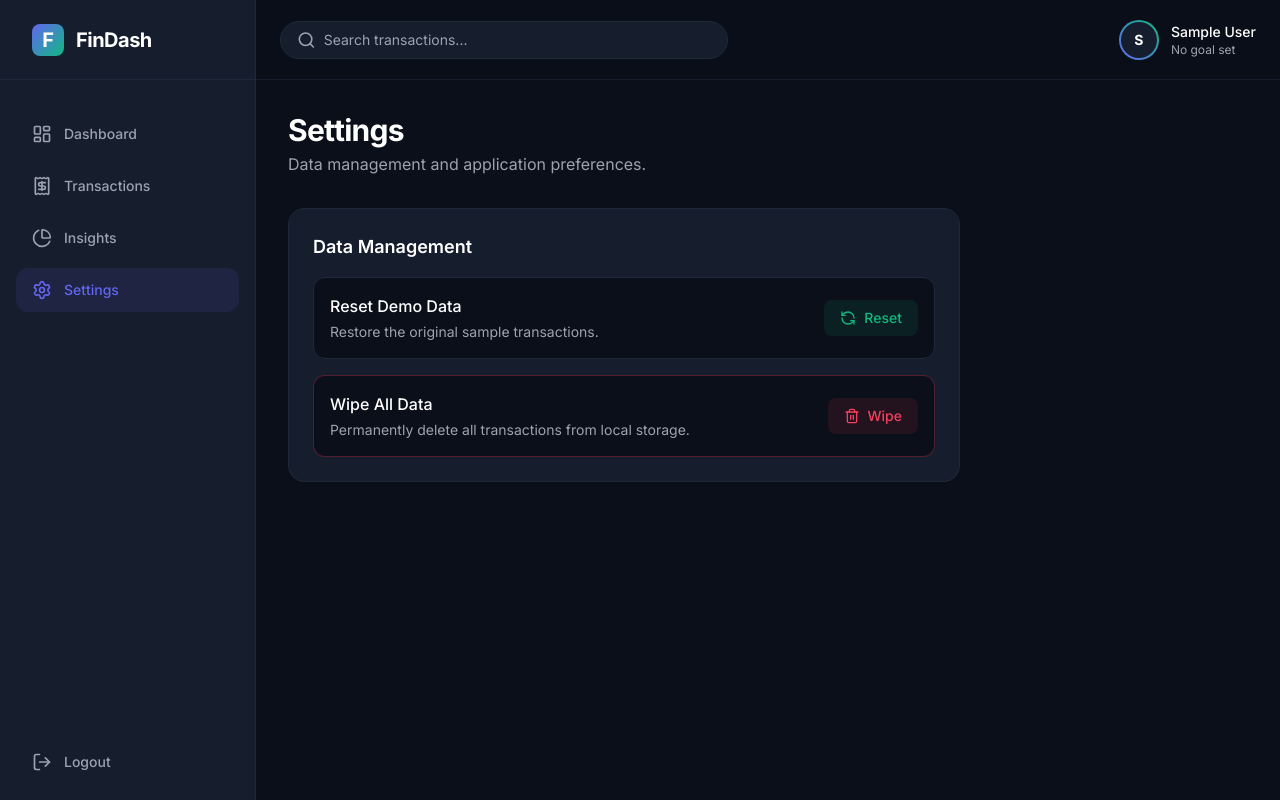
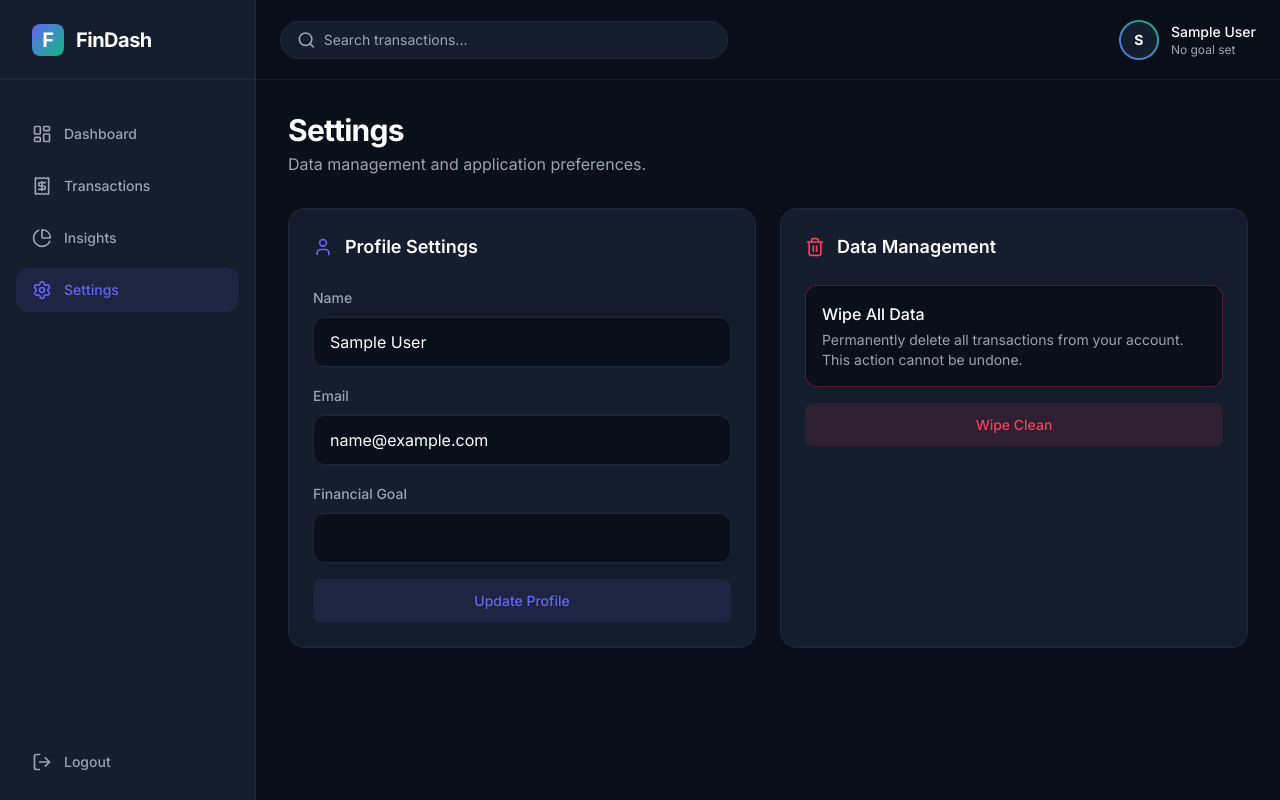
Before and after one commit to Subhadeep2609/Finance-Dashboard, a React (Vite) app: page /settings in a window 1280 px wide. Built offline with nearby package versions, Linux system fonts and the light colour scheme; sample sign-in values are in the browser's storage.

Commit message:
feat: Enhance search functionality and upgrade Settings Page to handle Auth config

```diff
--- a/src/components/layout/Header.tsx
+++ b/src/components/layout/Header.tsx
@@ -1,21 +1,36 @@
-import React from 'react';
+import React, { useState } from 'react';
 import { useAuth } from '../../context/AuthContext';
 import { Search, Menu } from 'lucide-react';
+import { useNavigate } from 'react-router-dom';
 
 export function Header({ onMenuClick }: { onMenuClick?: () => void }) {
   const { user } = useAuth();
+  const navigate = useNavigate();
+  const [searchQuery, setSearchQuery] = useState('');
+
+  const handleSearch = (e: React.FormEvent) => {
+    e.preventDefault();
+    if (searchQuery.trim()) {
+      navigate(`/transactions?search=${encodeURIComponent(searchQuery)}`);
+    }
+  };
 
   return (
     <header className="h-20 border-b border-card bg-background/50 backdrop-blur-md px-6 flex items-center justify-between sticky top-0 z-10">
       {/* Search */}
-      <div className="flex-1 max-w-md hidden md:flex items-center bg-card rounded-full px-4 py-2 border border-slate-800 focus-within:border-primary/50 transition-colors">
+      <form
+        onSubmit={handleSearch}
+        className="flex-1 max-w-md hidden md:flex items-center bg-card rounded-full px-4 py-2 border border-slate-800 focus-within:border-primary/50 transition-colors"
+      >
         <Search className="w-5 h-5 text-textMuted mr-2" />
         <input
           type="text"
+          value={searchQuery}
+          onChange={(e) => setSearchQuery(e.target.value)}
           placeholder="Search transactions..."
           className="bg-transparent border-none outline-none text-sm w-full text-textBase placeholder:text-textMuted"
         />
-      </div>
+      </form>
 
       <div className="flex-1 md:hidden flex items-center pr-4">
         <button
--- a/src/components/transactions/TransactionList.tsx
+++ b/src/components/transactions/TransactionList.tsx
@@ -1,6 +1,7 @@
 import React, { useState } from 'react';
 import { useFinance } from '../../context/FinanceContext';
 import { Plus, Search, Filter, Trash2, Download, Edit2 } from 'lucide-react';
+import { useSearchParams } from 'react-router-dom';
 import { TransactionForm } from './TransactionForm';
 import { Transaction, TransactionType } from '../../types';
 import { format, parseISO } from 'date-fns';
@@ -8,10 +9,30 @@ import { cn } from '../../lib/utils';
 
 export function TransactionList() {
   const { transactions, deleteTransaction } = useFinance();
-  const [searchTerm, setSearchTerm] = useState('');
+  const [searchParams, setSearchParams] = useSearchParams();
+  const initialSearch = searchParams.get('search') || '';
+
+  const [searchTerm, setSearchTerm] = useState(initialSearch);
   const [filterType, setFilterType] = useState<TransactionType | 'all'>('all');
   const [isFormOpen, setIsFormOpen] = useState(false);
   const [editingTransaction, setEditingTransaction] = useState<Transaction | null>(null);
+
+  // Sync searchTerm with URL if it changes, or if URL changes
+  React.useEffect(() => {
+    const q = searchParams.get('search') || '';
+    if (q !== searchTerm) {
+      setSearchTerm(q);
+    }
+  }, [searchParams]);
+
+  const handleSearchChange = (val: string) => {
+    setSearchTerm(val);
+    if (val) {
+      setSearchParams({ search: val });
+    } else {
+      setSearchParams({});
+    }
+  };
 
   const filteredTransactions = transactions.filter(t => {
     const matchesSearch = t.description.toLowerCase().includes(searchTerm.toLowerCase()) ||
@@ -59,7 +80,7 @@ export function TransactionList() {
               type="text"
               placeholder="Search..."
               value={searchTerm}
-              onChange={(e) => setSearchTerm(e.target.value)}
+              onChange={(e) => handleSearchChange(e.target.value)}
               className="bg-background border border-slate-800 text-sm rounded-lg pl-9 pr-4 py-2 text-white focus:outline-none focus:border-primary/50 transition-colors w-full sm:w-48"
             />
           </div>
--- a/src/pages/SettingsPage.tsx
+++ b/src/pages/SettingsPage.tsx
@@ -1,9 +1,16 @@
+import React, { useState } from 'react';
 import { useFinance } from '../context/FinanceContext';
-import { initialTransactions } from '../data/mockData';
-import { Trash2, RefreshCcw } from 'lucide-react';
+import { useAuth } from '../context/AuthContext';
+import { Trash2, User as UserIcon, Check } from 'lucide-react';
 
 export function SettingsPage() {
-  const { setTransactions } = useFinance(); // We need to expose this from context first
+  const { setTransactions } = useFinance();
+  const { user, login } = useAuth();
+
+  const [name, setName] = useState(user?.name || '');
+  const [email, setEmail] = useState(user?.email || '');
+  const [financialGoal, setFinancialGoal] = useState(user?.financialGoal || '');
+  const [saveMessage, setSaveMessage] = useState('');
 
   const handleWipeData = () => {
     if (confirm("Are you sure you want to delete all transactions? This cannot be undone.")) {
@@ -11,9 +18,12 @@ export function SettingsPage() {
     }
   };
 
-  const handleResetDemo = () => {
-    if (confirm("Reset application to initial demo data?")) {
-      setTransactions(initialTransactions);
+  const handleUpdateProfile = (e: React.FormEvent) => {
+    e.preventDefault();
+    if (name && email) {
+      login({ name, email, financialGoal });
+      setSaveMessage('Profile Settings Saved!');
+      setTimeout(() => setSaveMessage(''), 3000);
     }
   };
 
@@ -26,35 +36,75 @@ export function SettingsPage() {
         </div>
       </div>
 
-      <div className="bg-card border border-slate-800 rounded-2xl p-6 shadow-sm max-w-2xl">
-        <h3 className="text-lg font-semibold text-white mb-4">Data Management</h3>
-
-        <div className="space-y-4">
-          <div className="flex items-center justify-between p-4 bg-background border border-slate-800 rounded-xl">
-            <div>
-              <p className="font-medium text-white">Reset Demo Data</p>
-              <p className="text-sm text-textMuted mt-1">Restore the original sample transactions.</p>
-            </div>
-            <button
-              onClick={handleResetDemo}
-              className="bg-secondary/10 text-secondary hover:bg-secondary/20 px-4 py-2 rounded-lg text-sm font-medium transition-colors flex items-center gap-2"
-            >
-              <RefreshCcw className="w-4 h-4" />
-              Reset
-            </button>
+      <div className="grid grid-cols-1 lg:grid-cols-2 gap-6">
+        {/* Profile Settings */}
+        <div className="bg-card border border-slate-800 rounded-2xl p-6 shadow-sm">
+          <div className="flex items-center space-x-3 mb-6">
+            <UserIcon className="w-5 h-5 text-primary" />
+            <h3 className="text-lg font-semibold text-white">Profile Settings</h3>
           </div>
 
-          <div className="flex items-center justify-between p-4 bg-background border border-danger/30 rounded-xl">
-            <div>
-              <p className="font-medium text-white">Wipe All Data</p>
-              <p className="text-sm text-textMuted mt-1">Permanently delete all transactions from local storage.</p>
+          <form onSubmit={handleUpdateProfile} className="space-y-4">
+            <div className="space-y-2">
+              <label className="text-sm font-medium text-textMuted">Name</label>
+              <input
+                type="text"
+                value={name}
+                onChange={e => setName(e.target.value)}
+                className="w-full bg-background border border-slate-800 rounded-xl px-4 py-3 text-white focus:border-primary focus:outline-none transition-colors"
+                required
+              />
+            </div>
+            <div className="space-y-2">
+              <label className="text-sm font-medium text-textMuted">Email</label>
+              <input
+                type="email"
+                value={email}
+                onChange={e => setEmail(e.target.value)}
+                className="w-full bg-background border border-slate-800 rounded-xl px-4 py-3 text-white focus:border-primary focus:outline-none transition-colors"
+                required
+              />
+            </div>
+            <div className="space-y-2">
+              <label className="text-sm font-medium text-textMuted">Financial Goal</label>
+              <input
+                type="text"
+                value={financialGoal}
+                onChange={e => setFinancialGoal(e.target.value)}
+                className="w-full bg-background border border-slate-800 rounded-xl px-4 py-3 text-white focus:border-primary focus:outline-none transition-colors"
+              />
+            </div>
+
+            <button
+              type="submit"
+              className="bg-primary/10 text-primary hover:bg-primary hover:text-white px-4 py-3 rounded-lg text-sm font-medium transition-colors w-full flex items-center justify-center space-x-2 mt-4"
+            >
+              <span>Update Profile</span>
+              {saveMessage && <Check className="w-4 h-4 ml-1" />}
+            </button>
+            {saveMessage && <p className="text-primary text-xs text-center mt-2 animate-in fade-in">{saveMessage}</p>}
+          </form>
+        </div>
+
+        {/* Data Management Settings */}
+        <div className="bg-card border border-slate-800 rounded-2xl p-6 shadow-sm">
+          <div className="flex items-center space-x-3 mb-6">
+            <Trash2 className="w-5 h-5 text-danger" />
+            <h3 className="text-lg font-semibold text-white">Data Management</h3>
+          </div>
+
+          <div className="space-y-4">
+            <div className="flex items-center justify-between p-4 bg-background border border-danger/30 rounded-xl">
+              <div>
+                <p className="font-medium text-white">Wipe All Data</p>
+                <p className="text-sm text-textMuted mt-1">Permanently delete all transactions from your account. This action cannot be undone.</p>
+              </div>
             </div>
             <button
               onClick={handleWipeData}
-              className="bg-danger/10 text-danger hover:bg-danger/20 px-4 py-2 rounded-lg text-sm font-medium transition-colors flex items-center gap-2"
+              className="bg-danger/10 text-danger hover:bg-danger hover:text-white px-4 py-3 rounded-lg text-sm font-medium transition-colors w-full break-normal"
             >
-              <Trash2 className="w-4 h-4" />
-              Wipe
+              Wipe Clean
             </button>
           </div>
         </div>
```
Also changed, not shown: build_error.txt (added).
